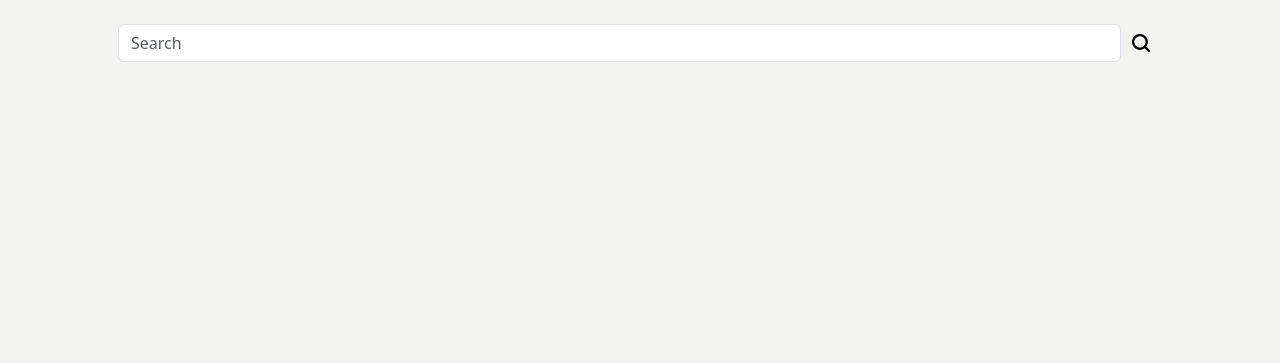
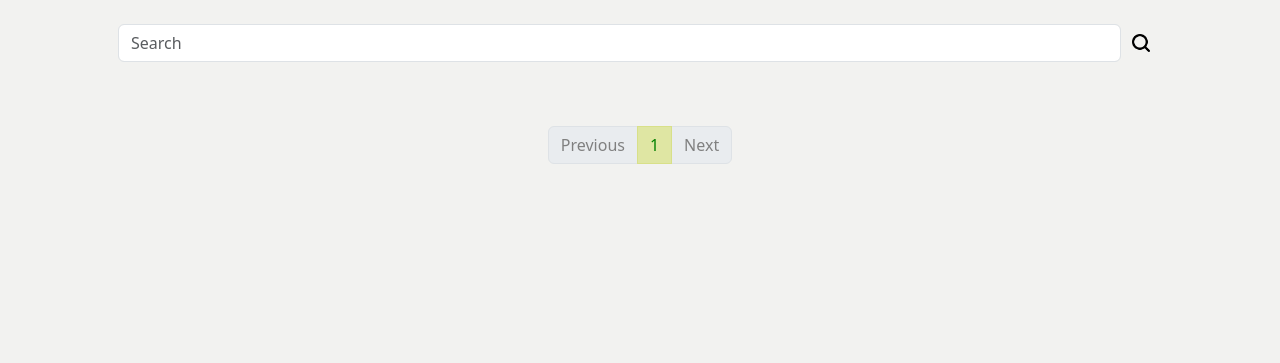
Before and after one commit to antos07/int20h-2022-test, a Django app: page /recipes/ in a window 1280 px wide. Shown: the part 81-444 px from the top of the page. Run offline with Django 4.2, Linux system fonts and the light colour scheme; data that the repository does not hold is empty; some libraries are stand-ins or nearby versions; some web fonts are replaced.

Commit message:
Add pagination for meal list

```diff
--- a/website/recipes/templates/recipes/meal_list.html
+++ b/website/recipes/templates/recipes/meal_list.html
@@ -15,7 +15,7 @@
 
     <div class="container mt-5">
         <div class="row mt-2 underImageText">
-            {% for meal in meal_list %}
+            {% for meal in page_obj %}
                 <div class="col">
                     <a href="{% url 'recipes:meal_details' pk=meal.pk %}">
                         <img src="{% if meal.small_image_url %}
@@ -33,4 +33,39 @@
             {% endfor %}
         </div>
     </div>
+
+    <nav aria-label="..." class="mt-3">
+        <ul class="pagination justify-content-center">
+            {% if not page_obj.has_previous %}
+                <li class="page-item disabled">
+                    <a class="page-link" style="color: grey" href="#"
+                       tabindex="-1">Previous</a>
+                </li>
+            {% else %}
+                <li class="page-item">
+                    <a class="page-link" style="color: grey"
+                       href="?page={{ page_obj.previous_page_number }}&q={{ search_query }}">Previous</a>
+                </li>
+            {% endif %}
+
+            {% for page in page_obj.paginator.page_range %}
+                <li class="page-item {% if page == page_obj.number %}active{% endif %}">
+                    <a class="page-link" style="color: green"
+                       href="?page={{ page }}&q={{ search_query }}">{{ page }}</a>
+                </li>
+            {% endfor %}
+
+            {% if not page_obj.has_next %}
+                <li class="page-item disabled">
+                    <a class="page-link" style="color: grey" href="#"
+                       tabindex="-1">Next</a>
+                </li>
+            {% else %}
+                <li class="page-item">
+                    <a class="page-link" style="color: grey"
+                       href="?page={{ page_obj.next_page_number }}&q={{ search_query }}">Next</a>
+                </li>
+            {% endif %}
+        </ul>
+    </nav>
 {% endblock %}
--- a/website/recipes/views.py
+++ b/website/recipes/views.py
@@ -8,6 +8,7 @@ from .utils import serializers
 
 class MealListView(ListView):
     model = Meal
+    paginate_by = 50
 
     def get_queryset(self):
         meal_queryset = Meal.objects
```
Also changed, not shown: website/recipes/templatetags/recipes_extras.py (added, +8 -0 lines), website/recipes/templatetags/__init__.py (added).
